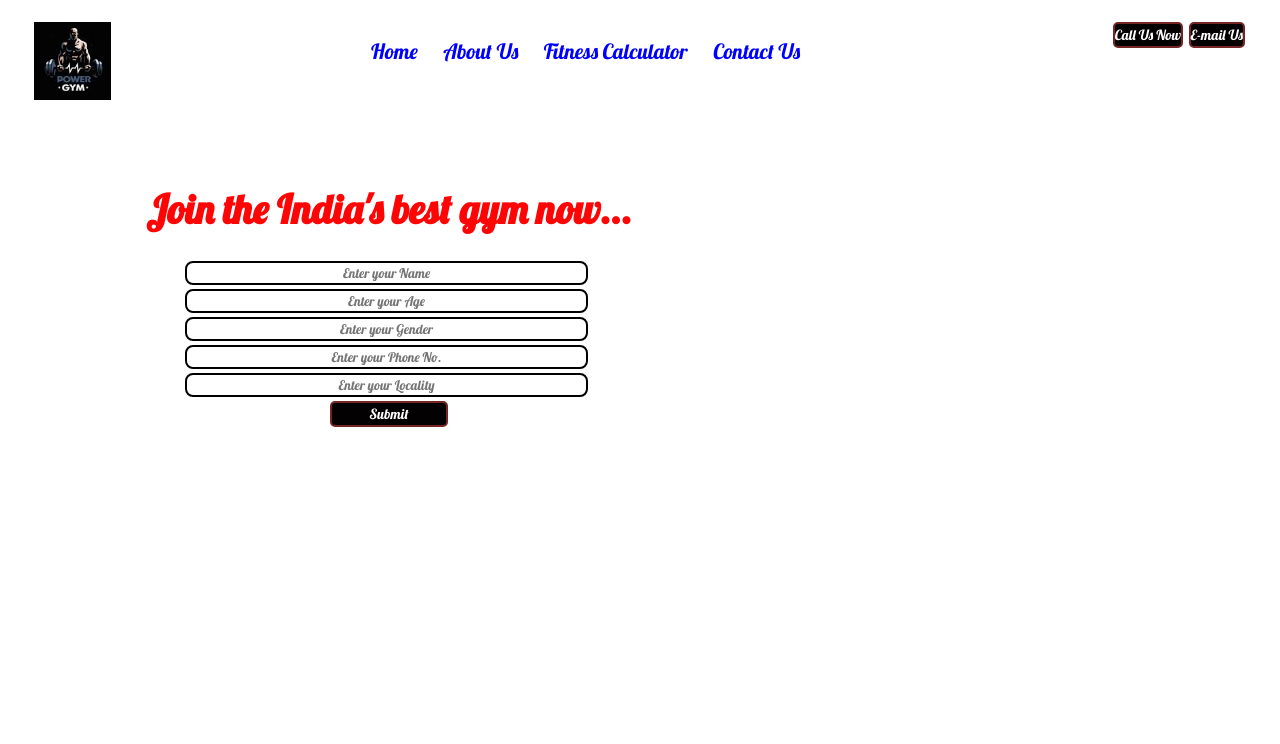
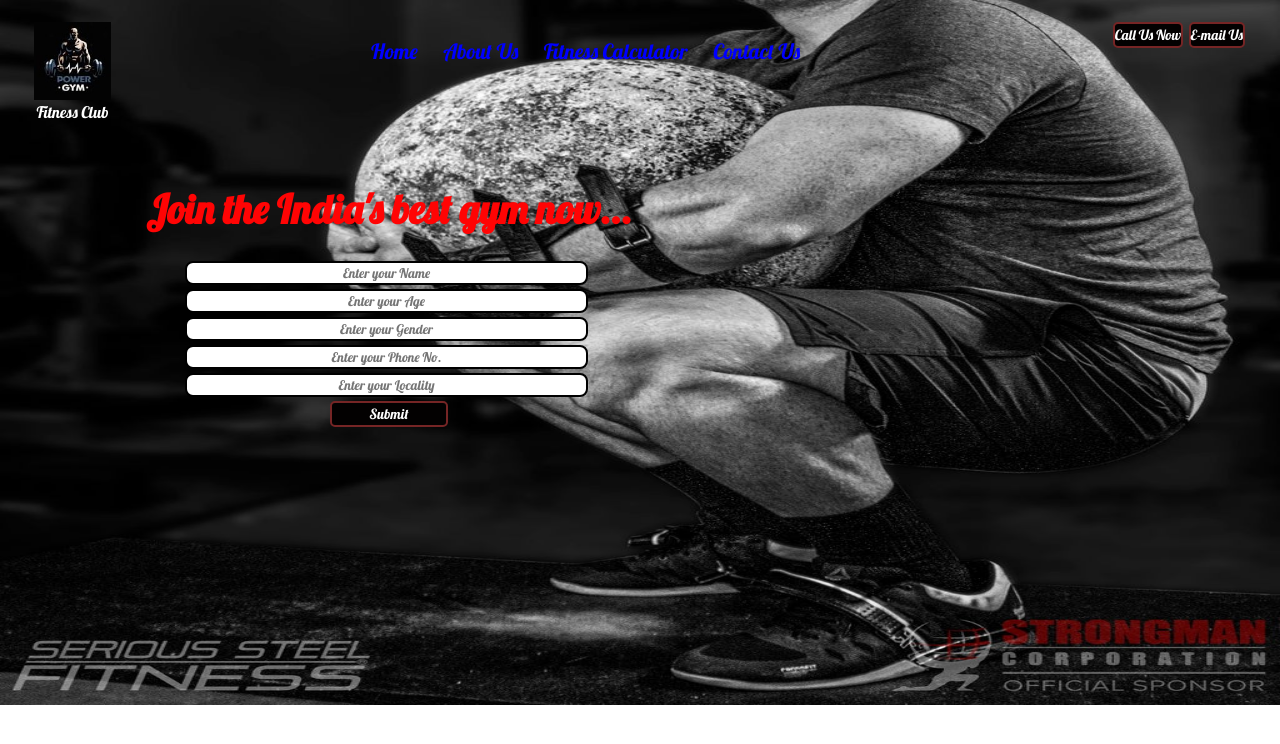
Before and after one commit to vikaskr-gupta/fitness-club, a plain HTML site: page index.html in a window 1280 px wide. Drawn offline with Linux system fonts and the light colour scheme.

Commit message:
Update style.css

```diff
--- a/CSS/style.css
+++ b/CSS/style.css
@@ -4,7 +4,7 @@ body {
     color: rgb(255, 255, 255);
     padding: 0px;
     margin: 0px;
-    background: url('Img/Pic1.jpg');
+    background: url('/Img/Pic1.jpg');
     background-repeat: no-repeat;
     background-size: 100% 140%;
 }
```
